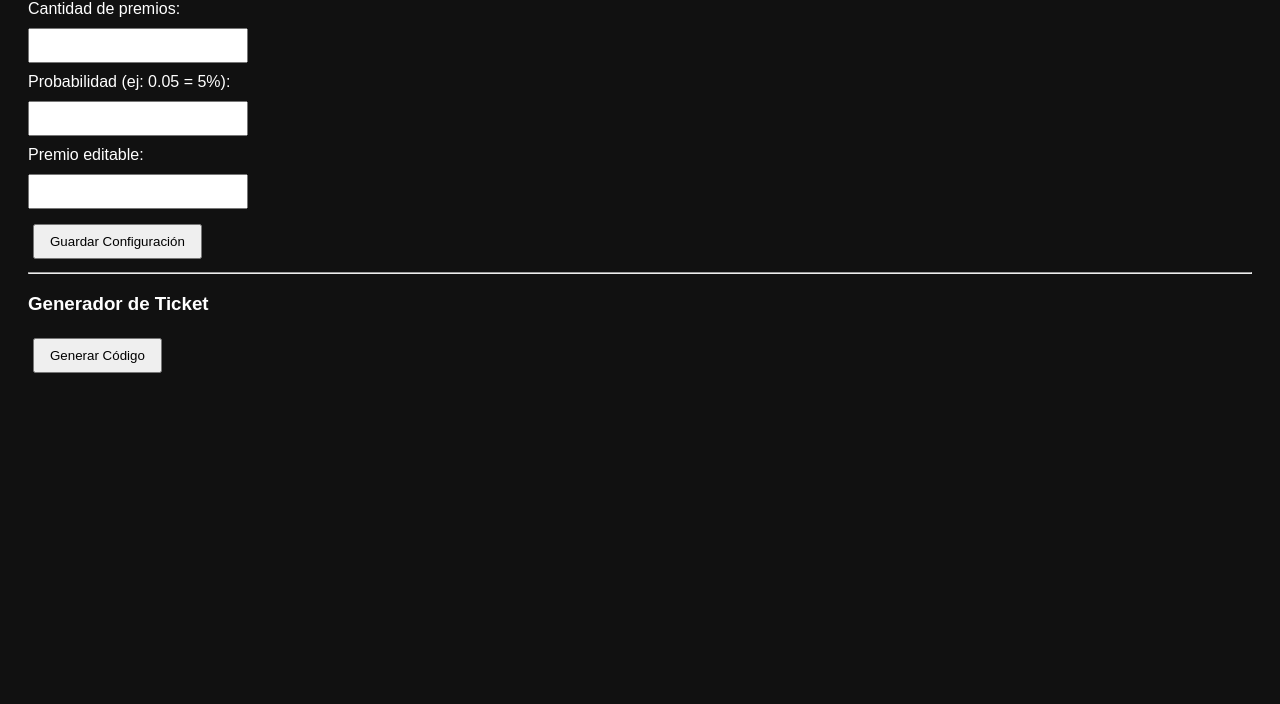
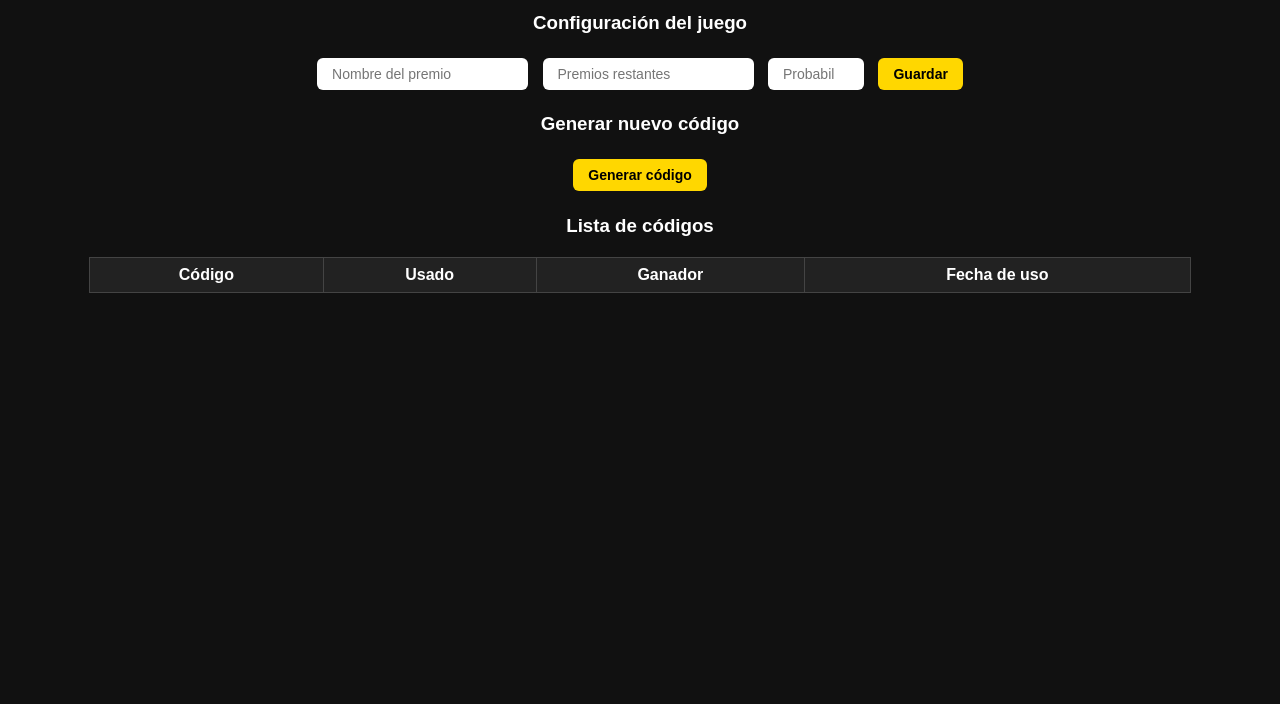
Before and after one commit to 450imss-del/Slot, a plain HTML site: page admin.html in a window 1280 px wide. Shown: the part 96-800 px from the top of the page. Drawn offline with nearby package versions, Linux system fonts and the light colour scheme.

Commit message:
Update admin.html

```diff
--- a/admin.html
+++ b/admin.html
@@ -3,92 +3,161 @@
 <head>
 <meta charset="UTF-8">
 <meta name="viewport" content="width=device-width, initial-scale=1.0">
-<title>Panel Administrador</title>
+<title>Admin Slot Promoción</title>
+
+<script src="https://cdn.jsdelivr.net/npm/@supabase/supabase-js@2"></script>
 
 <style>
 body{
-    font-family:Arial;
+    font-family:Arial, sans-serif;
     background:#111;
     color:white;
+    text-align:center;
     padding:20px;
 }
-
-input{
-    padding:8px;
-    margin:10px 0;
-    width:200px;
+h1{
+    color:gold;
 }
-
-button{
+input, button{
     padding:8px 15px;
     margin:5px;
+    border-radius:6px;
+    border:none;
+    font-size:14px;
+}
+button{
+    background:gold;
+    font-weight:bold;
     cursor:pointer;
 }
-
-.ticket{
+table{
+    width:90%;
+    margin:20px auto;
+    border-collapse:collapse;
+}
+th, td{
+    border:1px solid #444;
+    padding:8px;
+}
+th{
     background:#222;
-    padding:10px;
-    margin-top:10px;
+}
+tr:nth-child(even){
+    background:#1a1a1a;
 }
 </style>
 </head>
 <body>
 
-<h2>Panel Administrador 🎰</h2>
+<h1>Admin Slot Promoción</h1>
 
-<label>Cantidad de premios:</label><br>
-<input type="number" id="premios"><br>
+<div>
+    <h3>Configuración del juego</h3>
+    <input type="text" id="premio" placeholder="Nombre del premio">
+    <input type="number" id="premios" placeholder="Premios restantes" min="0">
+    <input type="number" id="probabilidad" placeholder="Probabilidad (0 a 1)" step="0.01" min="0" max="1">
+    <button onclick="guardarConfig()">Guardar</button>
+</div>
 
-<label>Probabilidad (ej: 0.05 = 5%):</label><br>
-<input type="number" step="0.01" id="probabilidad"><br>
+<div>
+    <h3>Generar nuevo código</h3>
+    <button onclick="generarCodigo()">Generar código</button>
+    <p id="codigoGenerado"></p>
+</div>
 
-<label>Premio editable:</label><br>
-<input type="text" id="premioNombre"><br>
-
-<button onclick="guardar()">Guardar Configuración</button>
-
-<hr>
-
-<h3>Generador de Ticket</h3>
-<button onclick="generarTicket()">Generar Código</button>
-
-<div id="tickets"></div>
+<div>
+    <h3>Lista de códigos</h3>
+    <table id="tablaCodigos">
+        <tr>
+            <th>Código</th>
+            <th>Usado</th>
+            <th>Ganador</th>
+            <th>Fecha de uso</th>
+        </tr>
+    </table>
+</div>
 
 <script>
+const supabase = window.supabase.createClient(
+  "https://zxzvjnqdvjhnsinewvnf.supabase.co",
+  "sb_publishable_G9xXGpb4U44145uw3CMAxw_82DgA9RF"
+);
 
-function guardar(){
-    localStorage.setItem("premios",
-        document.getElementById("premios").value);
+// Cargar configuración inicial
+async function cargarConfig(){
+  let { data } = await supabase
+  .from("config")
+  .select("*")
+  .eq("id",1)
+  .single();
 
-    localStorage.setItem("probabilidad",
-        document.getElementById("probabilidad").value);
+  if(data){
+    document.getElementById("premio").value = data.premio_nombre;
+    document.getElementById("premios").value = data.premios_restantes;
+    document.getElementById("probabilidad").value = data.probabilidad;
+  }
+}
+cargarConfig();
 
-    localStorage.setItem("premioNombre",
-        document.getElementById("premioNombre").value);
+// Guardar configuración
+async function guardarConfig(){
+  let premio = document.getElementById("premio").value;
+  let premios = Number(document.getElementById("premios").value);
+  let probabilidad = Number(document.getElementById("probabilidad").value);
 
-    alert("Configuración guardada");
+  await supabase.from("config")
+  .update({
+    premio_nombre: premio,
+    premios_restantes: premios,
+    probabilidad: probabilidad
+  })
+  .eq("id",1);
+
+  alert("Configuración guardada ✅");
 }
 
-function generarTicket(){
+// Generar código único: YYYYMMDDXXXX
+async function generarCodigo(){
+  let fecha = new Date();
+  let codigo = fecha.getFullYear().toString()+
+               (fecha.getMonth()+1).toString().padStart(2,'0')+
+               fecha.getDate().toString().padStart(2,'0')+
+               Math.floor(1000 + Math.random()*9000);
 
-    let fecha = new Date();
-    let fechaTexto =
-    fecha.getFullYear() +
-    (fecha.getMonth()+1).toString().padStart(2,'0') +
-    fecha.getDate().toString().padStart(2,'0');
+  await supabase.from("codigos")
+  .insert([{ codigo: codigo, usado: false, ganador:false }]);
 
-    let random =
-    Math.floor(1000 + Math.random()*9000);
-
-    let codigo = fechaTexto + random;
-
-    let div = document.createElement("div");
-    div.className = "ticket";
-    div.innerText = "Código: " + codigo;
-
-    document.getElementById("tickets").appendChild(div);
+  document.getElementById("codigoGenerado").innerText = "Código generado: " + codigo;
+  cargarCodigos();
 }
 
+// Cargar lista de códigos
+async function cargarCodigos(){
+  let { data } = await supabase
+  .from("codigos")
+  .select("*")
+  .order("fecha_uso",{ascending:false});
+
+  let tabla = document.getElementById("tablaCodigos");
+  tabla.innerHTML = `
+  <tr>
+    <th>Código</th>
+    <th>Usado</th>
+    <th>Ganador</th>
+    <th>Fecha de uso</th>
+  </tr>
+  `;
+
+  data.forEach(c=>{
+    let fila = tabla.insertRow();
+    fila.insertCell(0).innerText = c.codigo;
+    fila.insertCell(1).innerText = c.usado ? "Sí" : "No";
+    fila.insertCell(2).innerText = c.ganador ? "Sí" : "No";
+    fila.insertCell(3).innerText = c.fecha_uso ? new Date(c.fecha_uso).toLocaleString() : "-";
+  });
+}
+
+cargarCodigos();
 </script>
 
 </body>
```
